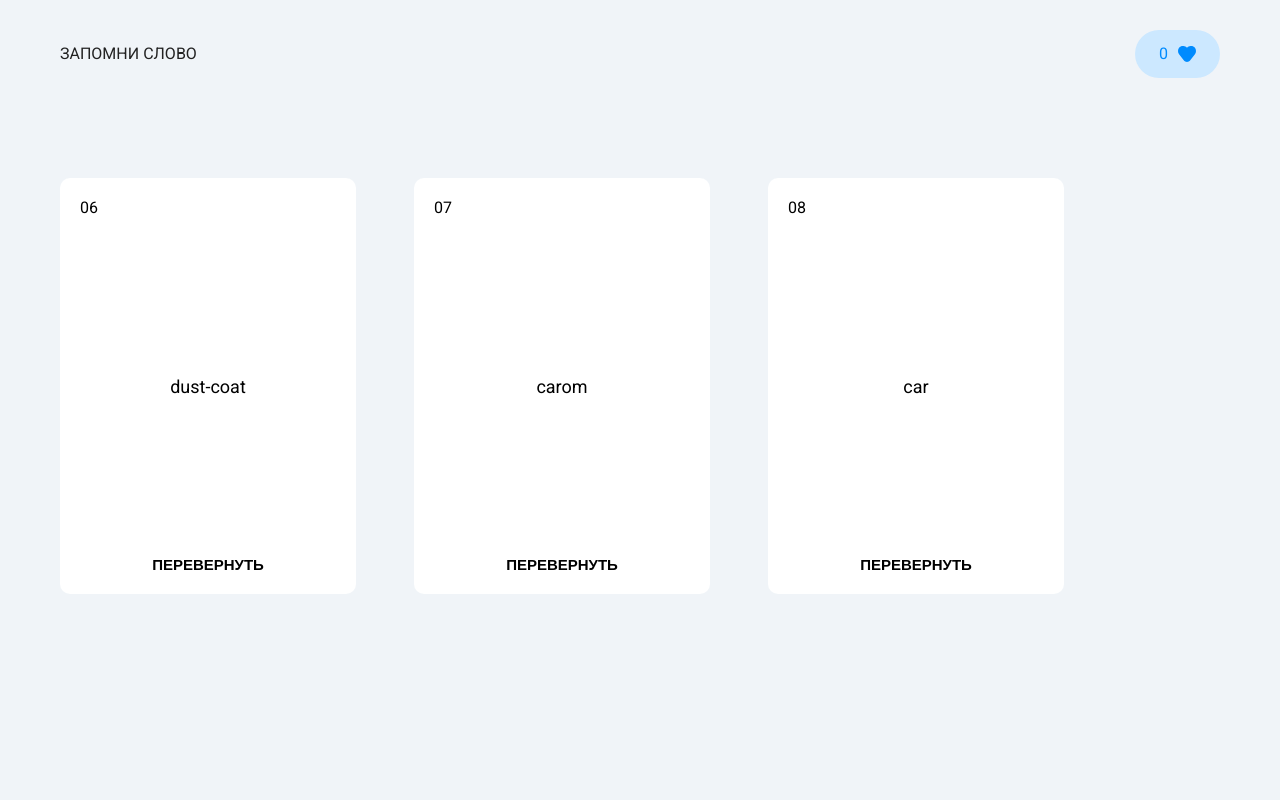
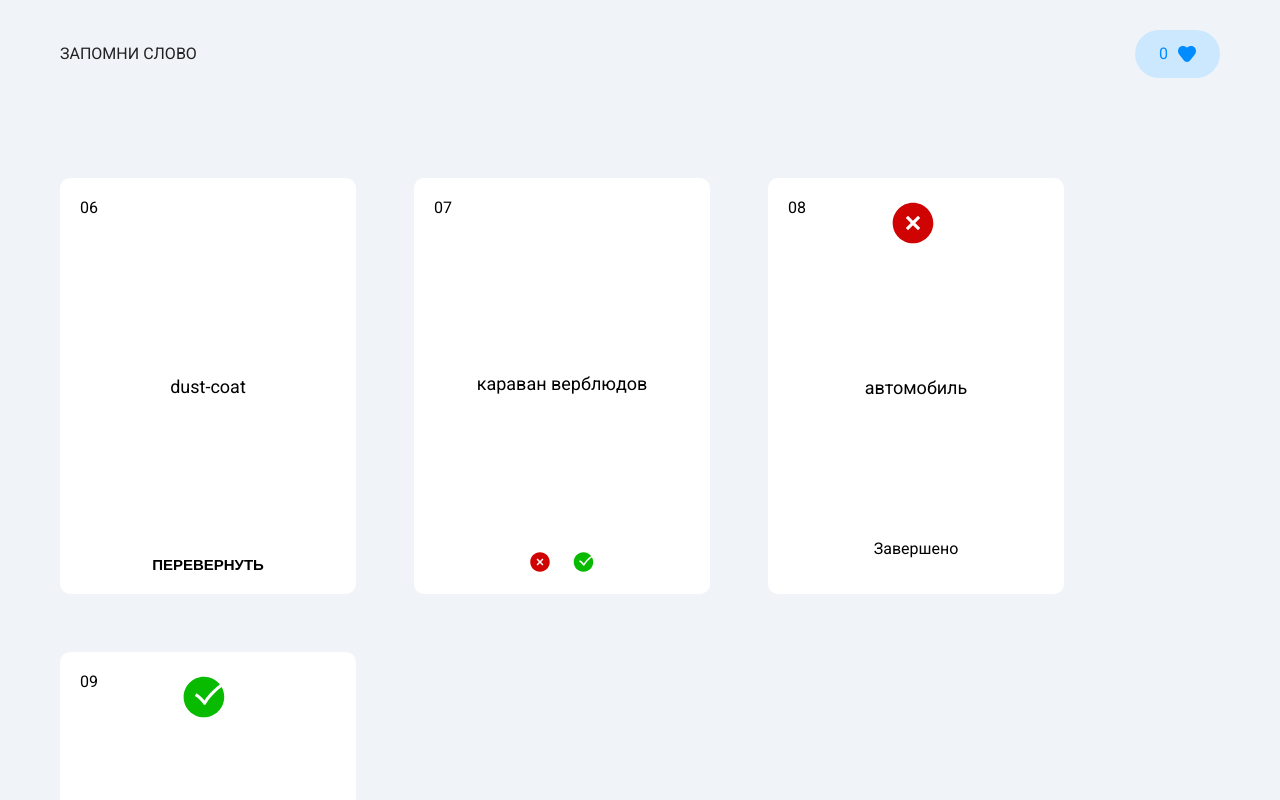
Before and after one commit to SergeyW1/vue-app-learn, a Vue app: page / in a window 1280 px wide. Shown: the top 800 px of the page. Built offline with nearby package versions, Linux system fonts and the light colour scheme.

Commit message:
24 august exercise

```diff
--- a/src/App.vue
+++ b/src/App.vue
@@ -9,8 +9,9 @@
 
   const cards = ref([
     { id: 6, wordEn: 'dust-coat', wordRus: 'караван верблюдов', flipped: false, status: 'new' },
-    { id: 7, wordEn: 'carom', wordRus: 'караван верблюдов', flipped: false, status: 'new' },
-    { id: 8, wordEn: 'car', wordRus: 'автомобиль', flipped: false, status: 'done' },
+    { id: 7, wordEn: 'carom', wordRus: 'караван верблюдов', flipped: true, status: 'new' },
+    { id: 8, wordEn: 'car', wordRus: 'автомобиль', flipped: true, status: 'done' },
+    { id: 9, wordEn: 'car', wordRus: 'велосипед', flipped: true, status: 'incomplete' },
   ]);
 
   const handleTurn = (id) => {
--- a/src/components/Card.vue
+++ b/src/components/Card.vue
@@ -7,6 +7,7 @@
     wordEn: String,
     wordRus: String,
     flipped: Boolean,
+    status: String,
   });
 
   const emit = defineEmits(['turn', 'close', 'open']);
@@ -26,20 +27,34 @@
 
 <template>
   <div class="card">
-    <div class="card__number">0{{ id }}</div>
+    <div class="card__header">
+      <div>0{{ id }}</div>
+
+      <div v-if="status === 'done'">
+        <CloseSvg width="50" height="50" />
+      </div>
+
+      <div v-if="status === 'incomplete'">
+        <OpenSvg width="50" height="50" />
+      </div>
+    </div>
 
     <div class="card__word">{{ flipped ? wordRus : wordEn }}</div>
 
     <div class="action-btn">
-      <button v-if="!flipped" class="action-btn__turn cursor-btn" @click="handleTurn(id)">
+      <p v-if="status === 'done' && flipped">Завершено</p>
+
+      <p v-else-if="status === 'incomplete' && flipped">Не завершено</p>
+
+      <template v-else-if="flipped && status === 'new'">
+        <CloseSvg type="button" class="cursor-btn cursor-btn--done" @click="handleClose(id)" />
+
+        <OpenSvg class="cursor-btn cursor-btn--incomplete" @click="handleOpen(id)" />
+      </template>
+
+      <button v-else-if="!flipped" class="action-btn__turn cursor-btn" @click="handleTurn(id)">
         Перевернуть
       </button>
-
-      <template v-else-if="flipped">
-        <CloseSvg type="button" class="cursor-btn" @click="handleClose(id)" />
-
-        <OpenSvg class="cursor-btn" @click="handleOpen(id)" />
-      </template>
     </div>
   </div>
 </template>
@@ -54,6 +69,12 @@
     border-radius: 10px;
     background: white;
     padding: 20px;
+  }
+
+  .card__header {
+    display: flex;
+    justify-content: space-between;
+    width: 150px;
   }
 
   .card__word {
@@ -78,4 +99,14 @@
   .cursor-btn {
     cursor: pointer;
   }
+
+  .cursor-btn--done {
+    width: 24px;
+    height: 24px;
+  }
+
+  .cursor-btn--incomplete {
+    width: 24px;
+    height: 24px;
+  }
 </style>
--- a/src/components/icons/CloseSvg.vue
+++ b/src/components/icons/CloseSvg.vue
@@ -1,7 +1,24 @@
-<script setup lang="ts"></script>
+<script setup lang="ts">
+  defineProps({
+    width: {
+      type: String,
+      default: '25',
+    },
+    height: {
+      type: String,
+      default: '25',
+    },
+  });
+</script>
 
 <template>
-  <svg width="24" height="24" viewBox="0 0 24 24" fill="none" xmlns="http://www.w3.org/2000/svg">
+  <svg
+    :width="width"
+    :height="height"
+    viewBox="0 0 24 24"
+    fill="none"
+    xmlns="http://www.w3.org/2000/svg"
+  >
     <path
       fill-rule="evenodd"
       clip-rule="evenodd"
--- a/src/components/icons/OpenSvg.vue
+++ b/src/components/icons/OpenSvg.vue
@@ -1,7 +1,24 @@
-<script setup lang="ts"></script>
+<script setup>
+  defineProps({
+    width: {
+      type: String,
+      default: '25',
+    },
+    height: {
+      type: String,
+      default: '25',
+    },
+  });
+</script>
 
 <template>
-  <svg width="24" height="24" viewBox="0 0 24 24" fill="none" xmlns="http://www.w3.org/2000/svg">
+  <svg
+    :width="width"
+    :height="height"
+    viewBox="0 0 24 24"
+    fill="none"
+    xmlns="http://www.w3.org/2000/svg"
+  >
     <path
       fill-rule="evenodd"
       clip-rule="evenodd"
```
